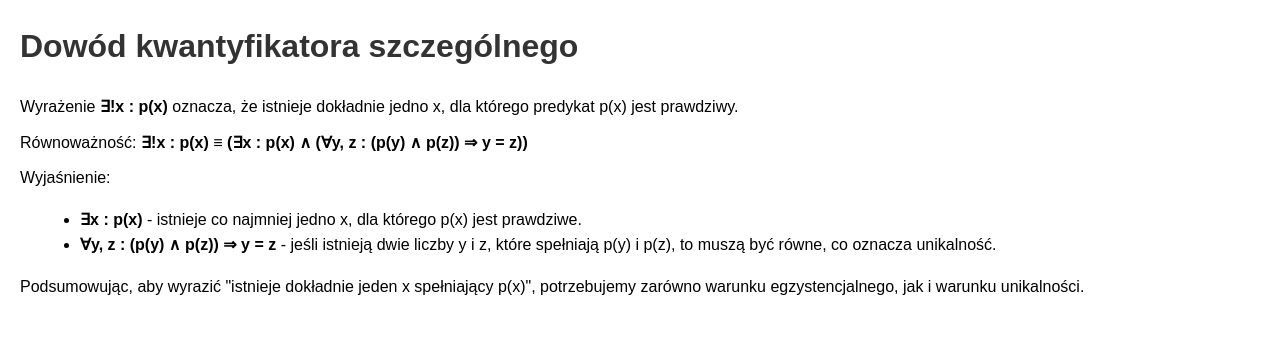
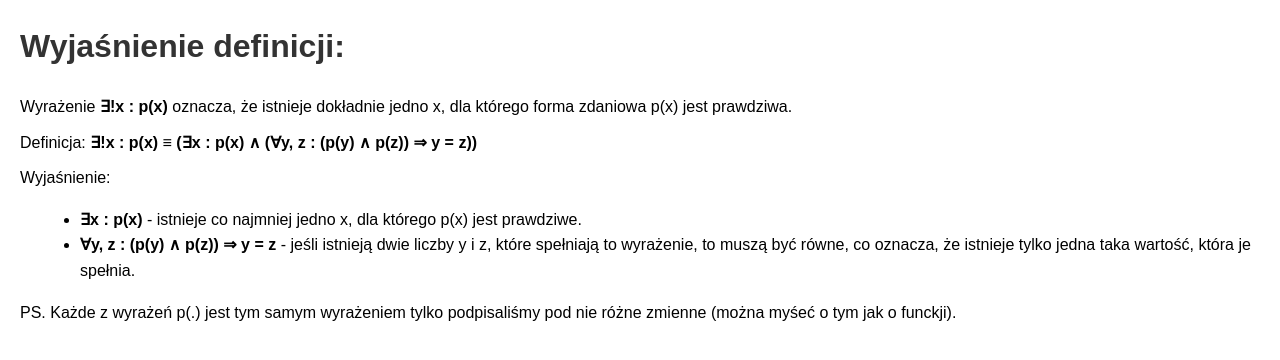
Before and after one commit to zmiksowany/kw.-szcz.-1, a plain HTML site: page index.html in a window 1280 px wide. Drawn offline with Linux system fonts and the light colour scheme.

Commit message:
Update index.html

```diff
--- a/index.html
+++ b/index.html
@@ -3,7 +3,7 @@
 <head>
     <meta charset="UTF-8">
     <meta name="viewport" content="width=device-width, initial-scale=1.0">
-    <title>Dowód kwantyfikatora szczególnego</title>
+    <title>Wyjaśnienie definicji:</title>
     <style>
         body {
             font-family: Arial, sans-serif;
@@ -22,23 +22,23 @@
     </style>
 </head>
 <body>
-    <h1>Dowód kwantyfikatora szczególnego</h1>
+    <h1>Wyjaśnienie definicji:</h1>
     <p>
-        Wyrażenie <strong>∃!x : p(x)</strong> oznacza, że istnieje dokładnie jedno x, dla którego predykat p(x) jest prawdziwy.
+        Wyrażenie <strong>∃!x : p(x)</strong> oznacza, że istnieje dokładnie jedno x, dla którego forma zdaniowa p(x) jest prawdziwa.
     </p>
     <p>
-        Równoważność:
+        Definicja:
         <strong>∃!x : p(x) ≡ (∃x : p(x) ∧ (∀y, z : (p(y) ∧ p(z)) ⇒ y = z))</strong>
     </p>
     <p>
         Wyjaśnienie:
         <ul>
             <li><strong>∃x : p(x)</strong> - istnieje co najmniej jedno x, dla którego p(x) jest prawdziwe.</li>
-            <li><strong>∀y, z : (p(y) ∧ p(z)) ⇒ y = z</strong> - jeśli istnieją dwie liczby y i z, które spełniają p(y) i p(z), to muszą być równe, co oznacza unikalność.</li>
+            <li><strong>∀y, z : (p(y) ∧ p(z)) ⇒ y = z</strong> - jeśli istnieją dwie liczby y i z, które spełniają to wyrażenie, to muszą być równe, co oznacza, że istnieje tylko jedna taka wartość, która je spełnia.</li>
         </ul>
     </p>
     <p>
-        Podsumowując, aby wyrazić "istnieje dokładnie jeden x spełniający p(x)", potrzebujemy zarówno warunku egzystencjalnego, jak i warunku unikalności.
+        PS. Każde z wyrażeń p(.) jest tym samym wyrażeniem tylko podpisaliśmy pod nie różne zmienne (można myśeć o tym jak o funckji).
     </p>
 </body>
 </html>
```
